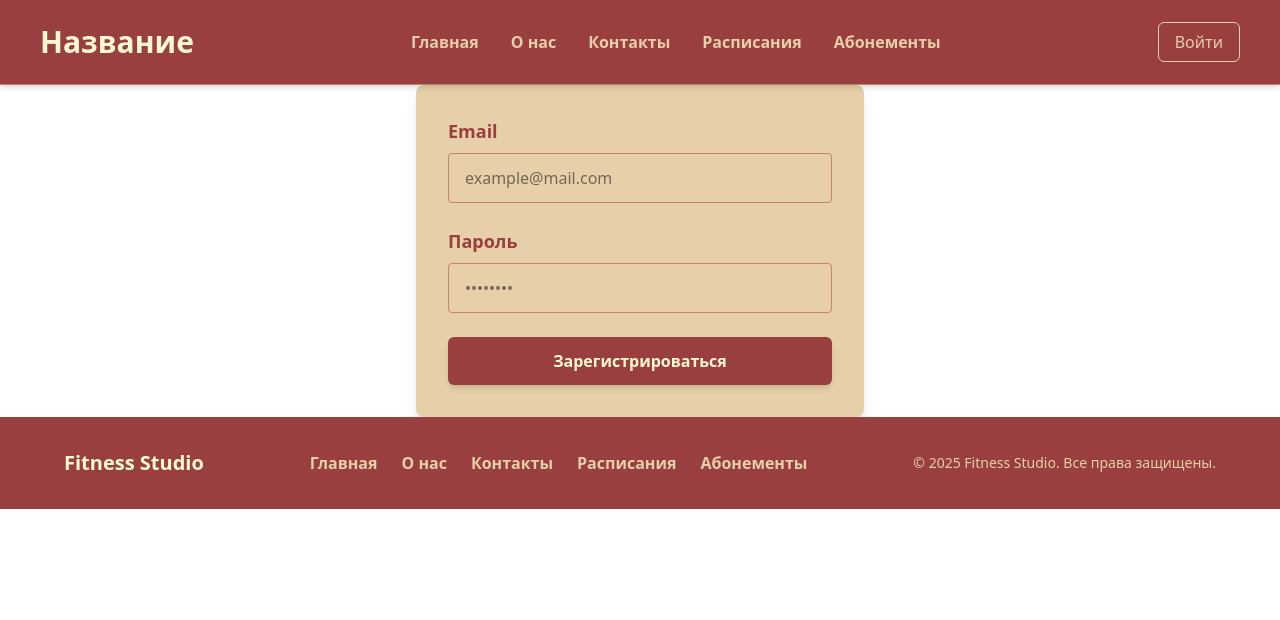
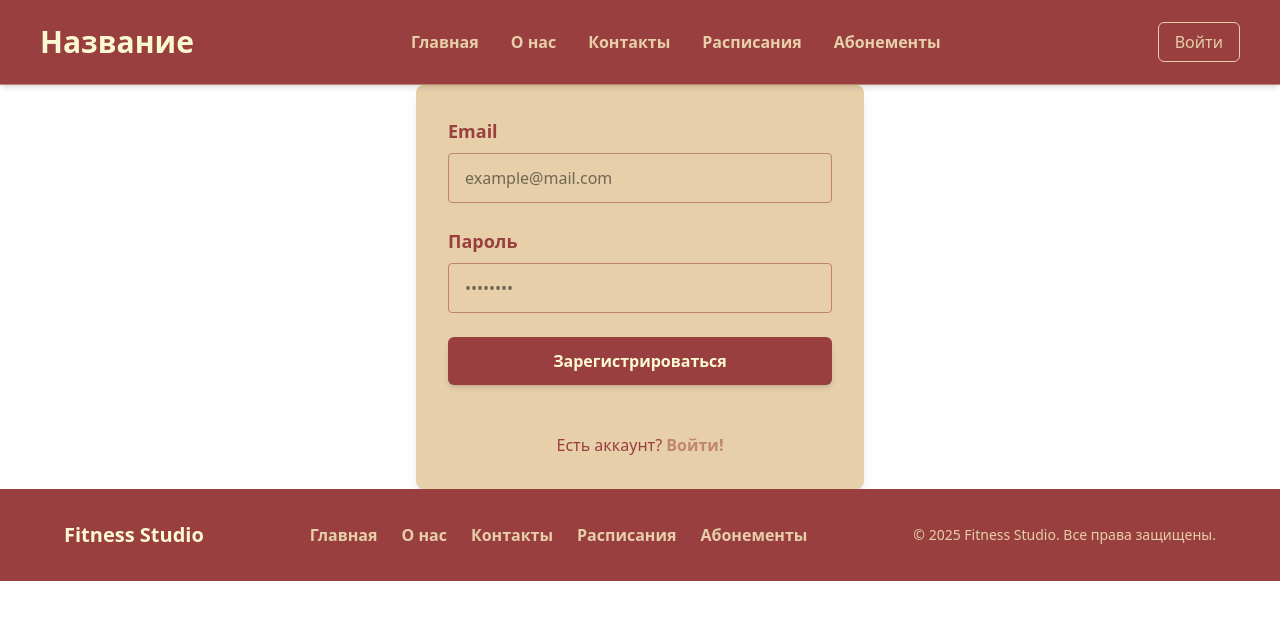
Before and after one commit to Vo1ka/Fitness_studio-web, a Next.js app: page /register in a window 1280 px wide. Shown: the top 620 px of the page. Built offline with nearby package versions, Linux system fonts and the light colour scheme; no server answers.

Commit message:
upd: login register forms

```diff
--- a/src/app/(public)/login/page.tsx
+++ b/src/app/(public)/login/page.tsx
@@ -5,6 +5,7 @@ import { z } from "zod";
 import { zodResolver } from "@hookform/resolvers/zod";
 import { useAuth } from "@/app/lib/auth/useAuth";
 import { useLogin } from "@/app/lib/api/endpoints";
+import { useRouter } from "next/navigation";
 
 const loginSchema = z.object({
   email: z.string().email({ message: "Введите корректный email" }),
@@ -14,6 +15,7 @@ const loginSchema = z.object({
 type LoginForm = z.infer<typeof loginSchema>;
 
 export default function LoginPage() {
+  const router = useRouter()
   const { login } = useAuth();
   const {
     register,
@@ -35,7 +37,7 @@ export default function LoginPage() {
 
   return (
     <>
-      <main className="min-h-[calc(100vh-8rem)] bg-[#FBF9D1] text-[#9A3F3F] flex flex-col items-center justify-center px-6 py-12">
+     <main className="min-h-[calc(100vh-8rem)] bg-[#FBF9D1] text-[#9A3F3F] flex flex-col items-center justify-center px-6 py-12">
         <form
           onSubmit={handleSubmit(onSubmit)}
           className="bg-[#E6CFA9] rounded-lg shadow-lg p-10 w-full max-w-md"
@@ -83,8 +85,20 @@ export default function LoginPage() {
           >
             {isSubmitting || mutation.isPending ? "Входим..." : "Войти"}
           </button>
+
+          <p className="mt-6 text-center text-[#9A3F3F]">
+            Нет аккаунта?{" "}
+            <button
+              type="button"
+              onClick={() => router.push("/register")}
+              className="font-semibold text-[#C1856D] hover:underline"
+            >
+              Зарегистрируйтесь!
+            </button>
+          </p>
         </form>
       </main>
+
     </>
   );
 
--- a/src/app/(public)/register/page.tsx
+++ b/src/app/(public)/register/page.tsx
@@ -104,6 +104,18 @@ export default function RegisterPage() {
           ? "Загрузка..."
           : "Зарегистрироваться"}
       </button>
+
+      <p className="mt-6 text-center text-[#9A3F3F]">
+        Есть аккаунт?{" "}
+        <button
+          type="button"
+          onClick={() => router.push("/login")}
+          className="font-semibold text-[#C1856D] hover:underline"
+        >
+          Войти!
+        </button>
+      </p>
+
     </form>
 
   );
--- a/src/components/Main/Main.tsx
+++ b/src/components/Main/Main.tsx
@@ -33,7 +33,7 @@ const Main = () => {
             Твоя студия для здоровья и силы. Запишись на занятия, тренируйся с лучшими тренерами и достигай целей!
           </p>
           <Link
-            href="/sessions"
+            href="/schedule"
             className="inline-block bg-[#9A3F3F] text-[#FBF9D1] px-8 py-3 rounded-md font-semibold shadow-md hover:bg-[#C1856D] transition-colors duration-300"
           >
             Посмотреть расписание
```
